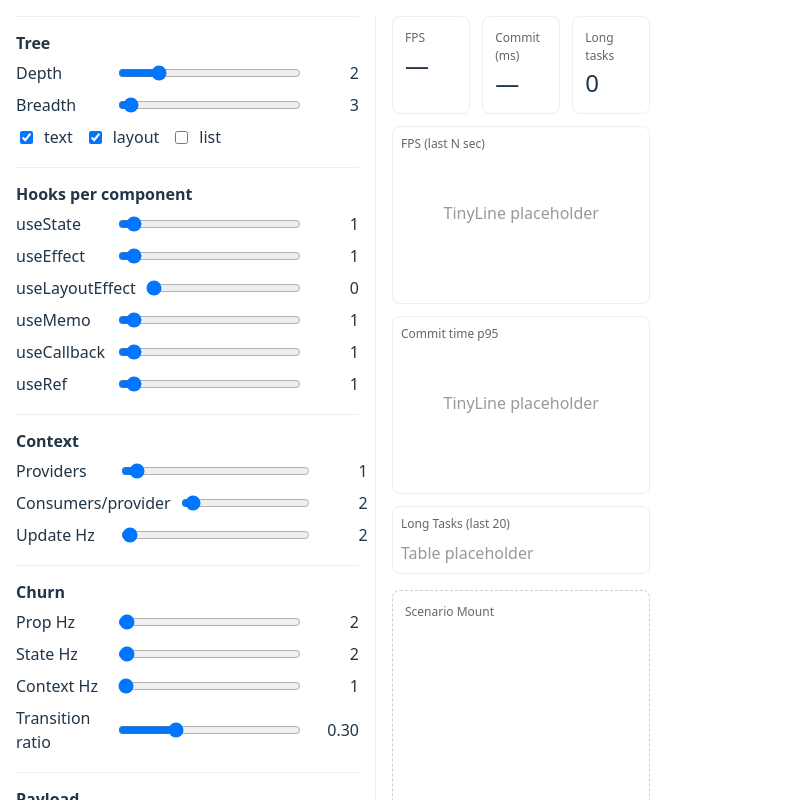
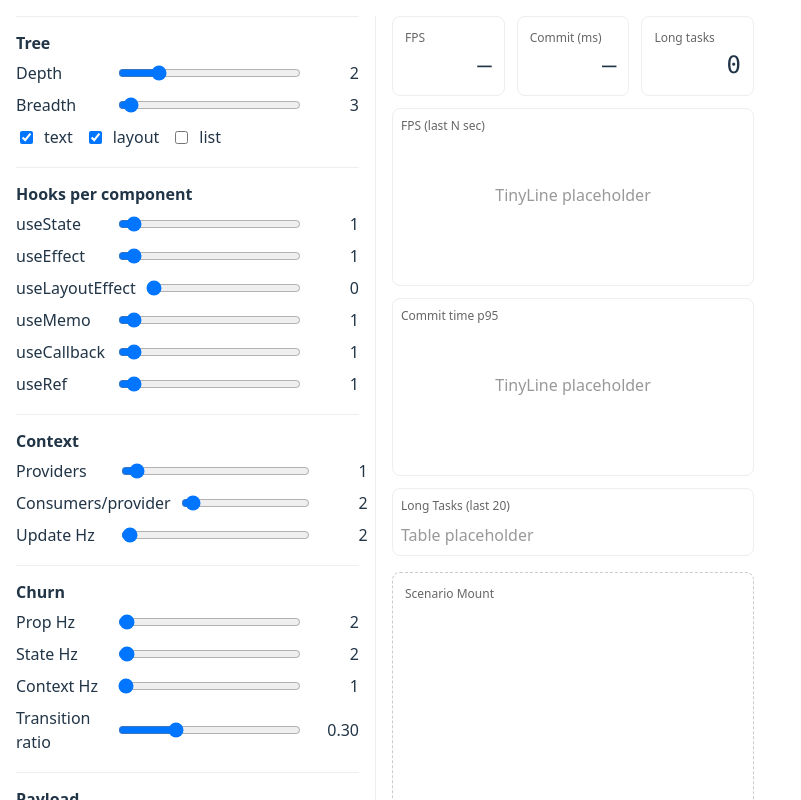
Before and after one commit to pechorka/react-limits-lab, a React (Vite) app: page / in a window 1280 px wide. Shown: the top 800 px of the page, without its empty margins (0-801 px from the left). Built offline with nearby package versions, Linux system fonts and the light colour scheme.

Commit message:
fix(ui): stabilize metrics pane by using tabular numeric glyphs and fixed ch-width containers for values (FPS, commit, long tasks) to prevent jank when magnitudes change

```diff
--- a/src/app/App.tsx
+++ b/src/app/App.tsx
@@ -181,20 +181,30 @@ function Dashboard({ isRunning }: { isRunning: boolean }) {
   const fpsValue = fps ? Math.round(typeof fps.v === 'number' ? fps.v : 0) : undefined
   const commitMs = commit ? Number(commit.v) : undefined
 
+  const numStyle: React.CSSProperties = {
+    fontSize: 24,
+    fontVariantNumeric: 'tabular-nums',
+    fontFeatureSettings: '"tnum" 1',
+    fontFamily: 'ui-monospace, SFMono-Regular, Menlo, Monaco, Consolas, monospace',
+    minWidth: '6ch',
+    textAlign: 'right',
+    display: 'inline-block',
+  }
+
   return (
     <div style={{ display: 'grid', gap: 12 }}>
       <div style={{ display: 'flex', gap: 12 }}>
         <div style={{ flex: 1, padding: 12, border: '1px solid #eee', borderRadius: 8 }}>
           <div style={{ fontSize: 12, color: '#666' }}>FPS</div>
-          <div style={{ fontSize: 24 }}>{isRunning ? (fpsValue ?? '…') : '—'}</div>
+          <div style={numStyle}>{isRunning ? (fpsValue ?? '…') : '—'}</div>
         </div>
         <div style={{ flex: 1, padding: 12, border: '1px solid #eee', borderRadius: 8 }}>
           <div style={{ fontSize: 12, color: '#666' }}>Commit (ms)</div>
-          <div style={{ fontSize: 24 }}>{isRunning ? (commitMs?.toFixed(2) ?? '…') : '—'}</div>
+          <div style={numStyle}>{isRunning ? (commitMs?.toFixed(2) ?? '…') : '—'}</div>
         </div>
         <div style={{ flex: 1, padding: 12, border: '1px solid #eee', borderRadius: 8 }}>
           <div style={{ fontSize: 12, color: '#666' }}>Long tasks</div>
-          <div style={{ fontSize: 24 }}>{isRunning ? '…' : 0}</div>
+          <div style={numStyle}>{isRunning ? '…' : '0'}</div>
         </div>
       </div>
 
```
